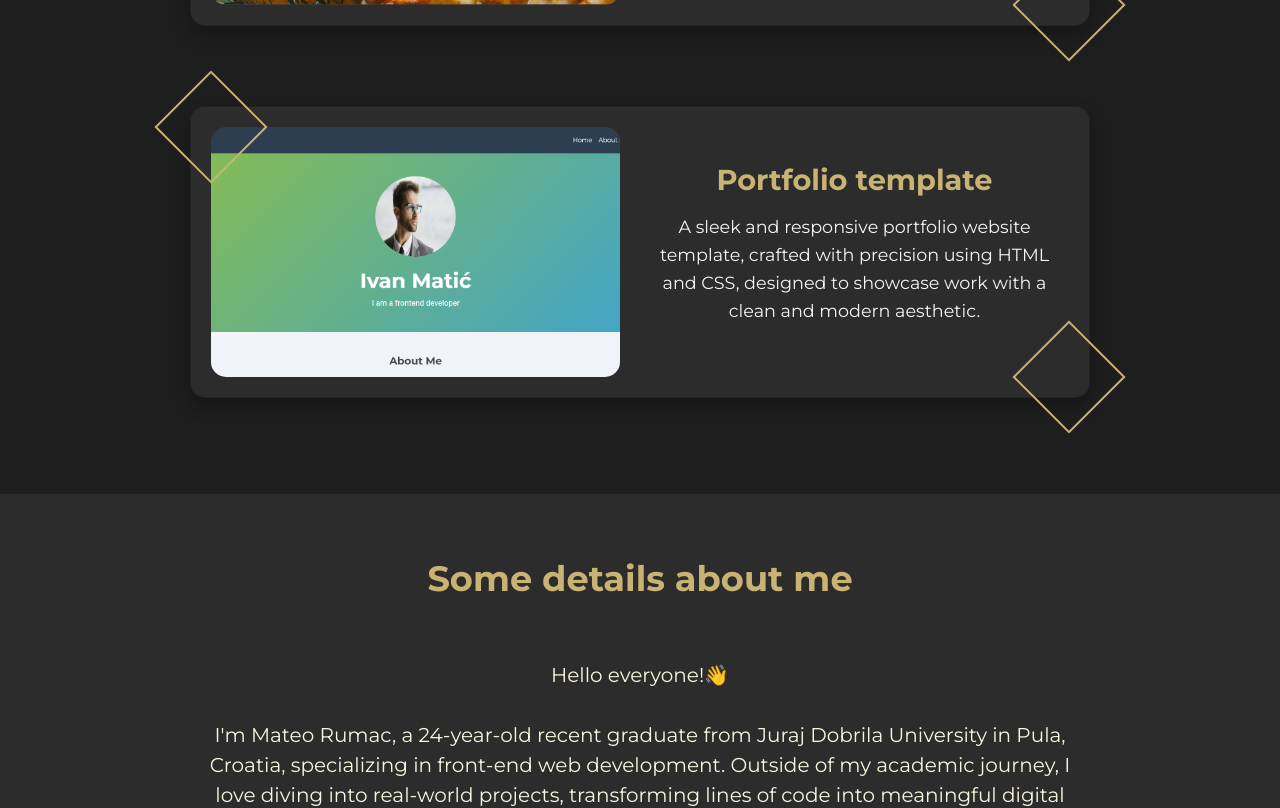
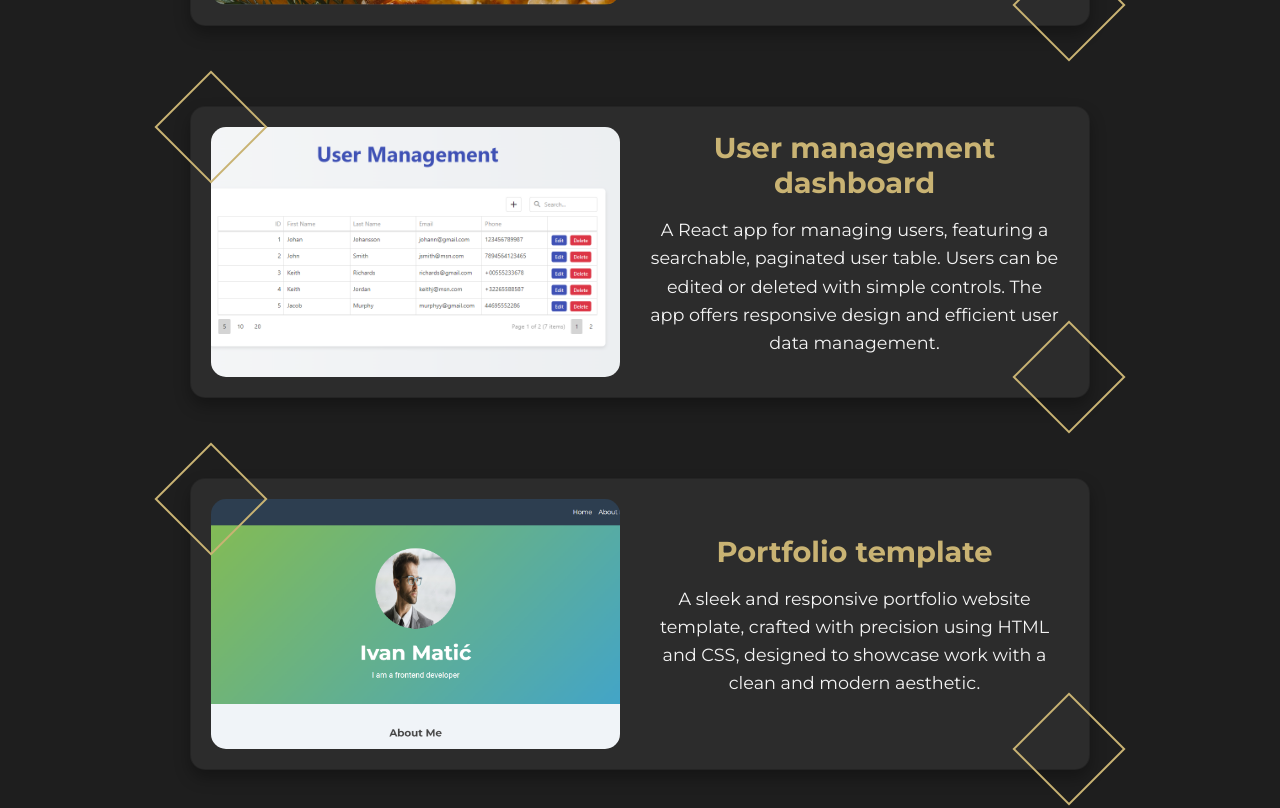
Before and after one commit to mateorumac/portfolioo, a Vue app: page / in a window 1280 px wide. Shown: the part 2160-2968 px from the top of the page. Built offline with nearby package versions, Linux system fonts and the light colour scheme.

Commit message:
added project

```diff
--- a/src/views/HomeView.vue
+++ b/src/views/HomeView.vue
@@ -66,6 +66,19 @@
         </div>
         <div class="card">
           <div class="card-image">
+            <a href="https://github.com/mateorumac/userManagement" target="_blank">
+              <img src="@/assets/users.png" alt="User management dashboard" />
+            </a>
+          </div>
+          <div class="card-content">
+            <h3 class="project-headline">User management dashboard</h3>
+            <p class="cardtext">
+              A React app for managing users, featuring a searchable, paginated user table. Users can be edited or deleted with simple controls. The app offers responsive design and efficient user data management.
+            </p>
+          </div>
+        </div>
+        <div class="card">
+          <div class="card-image">
             <a href="https://portfoliotemplate-mateorumacs-projects.vercel.app/" target="_blank">
               <img src="@/assets/portfolioheader.png" alt="Portfolio website template" />
             </a>
@@ -77,6 +90,7 @@
             </p>
           </div>
         </div>
+
         <!-- Add more cards -->
       </div>
     </div>
```
Also changed, not shown: src/assets/users.png (added).
